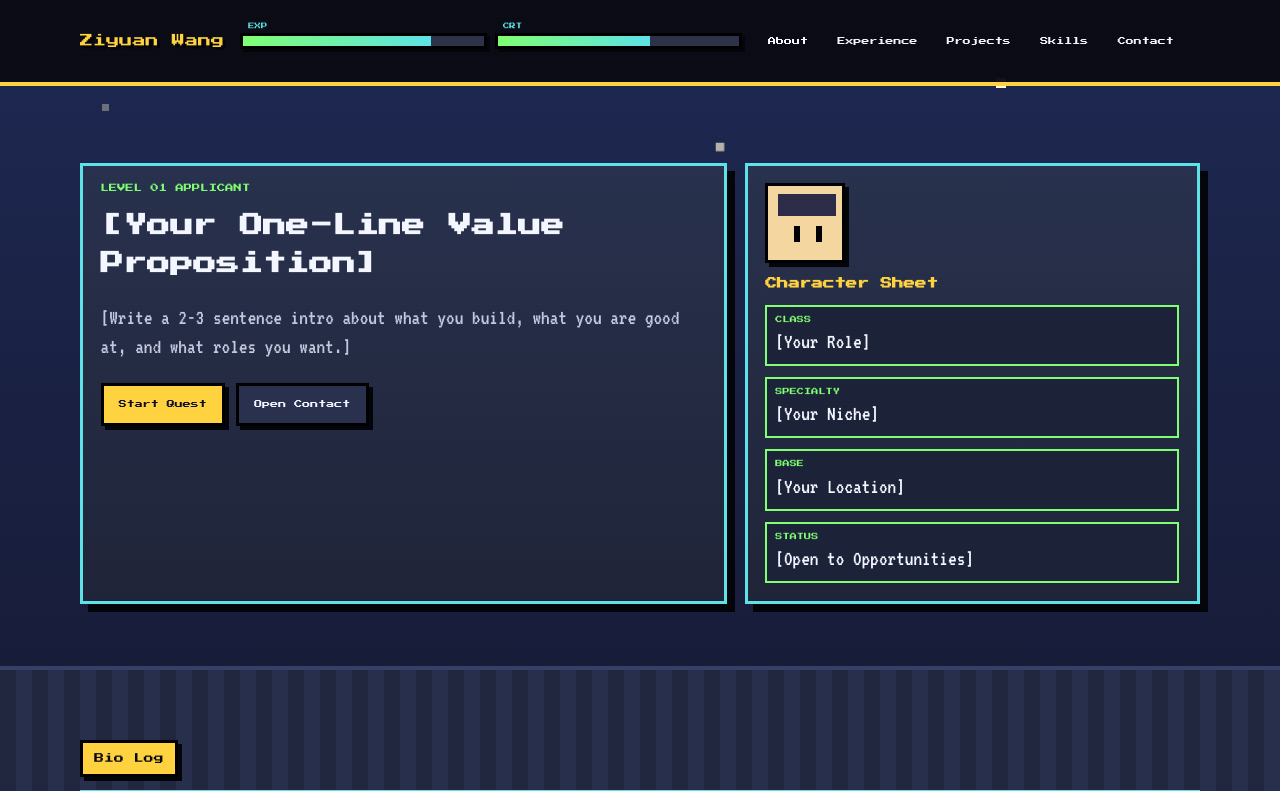
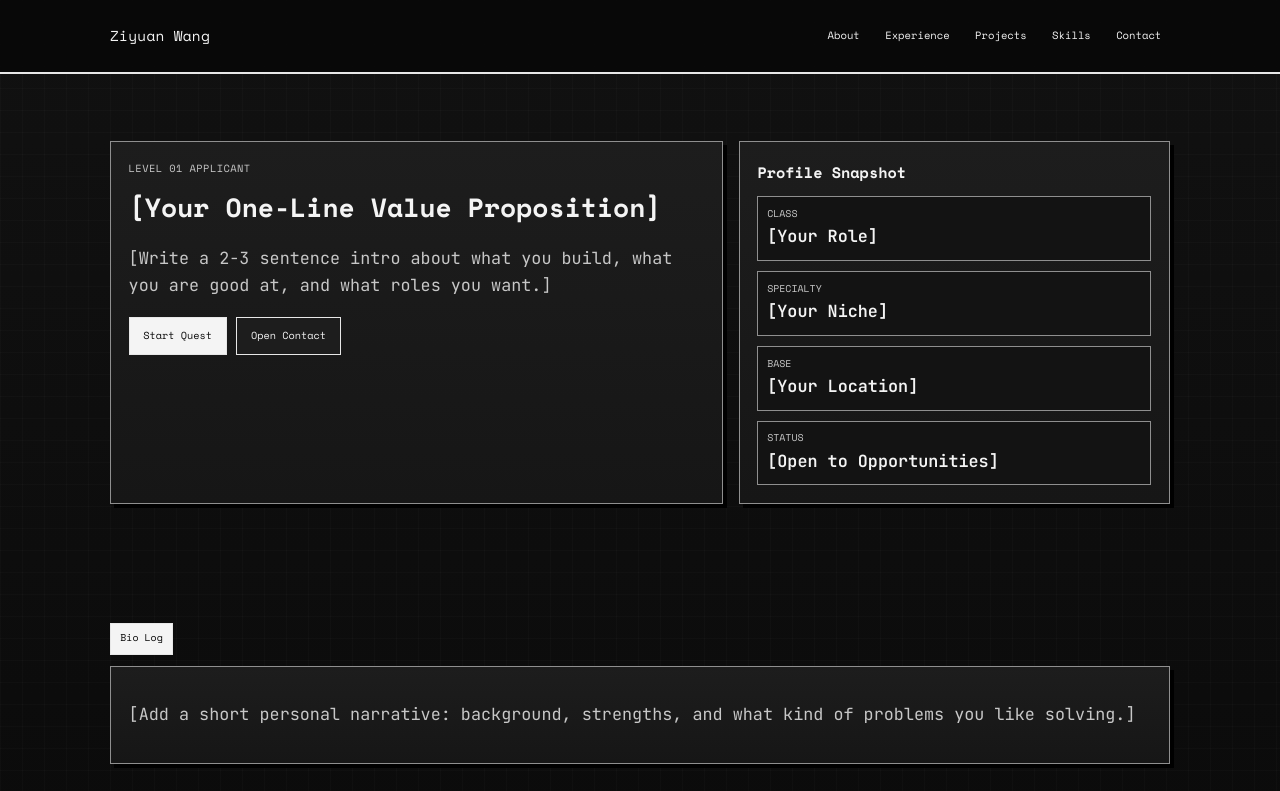
Before and after one commit to ziiiyuann/ziyuan_website, a plain HTML site: page index.html in a window 1280 px wide. Shown: the top 791 px of the page. Drawn offline with nearby package versions, Linux system fonts and the light colour scheme.

Commit message:
Refine to minimal black-and-white theme with clearer retro fonts

```diff
--- a/index.html
+++ b/index.html
@@ -6,26 +6,13 @@
   <title>Ziyuan Wang | Portfolio</title>
   <link rel="preconnect" href="https://fonts.googleapis.com" />
   <link rel="preconnect" href="https://fonts.gstatic.com" crossorigin />
-  <link href="https://fonts.googleapis.com/css2?family=Press+Start+2P&family=VT323&display=swap" rel="stylesheet" />
+  <link href="https://fonts.googleapis.com/css2?family=JetBrains+Mono:wght@400;600;700&family=Space+Mono:wght@400;700&display=swap" rel="stylesheet" />
   <link rel="stylesheet" href="styles.css" />
 </head>
 <body>
-  <div class="stars" aria-hidden="true">
-    <span class="star s1"></span>
-    <span class="star s2"></span>
-    <span class="star s3"></span>
-    <span class="star s4"></span>
-    <span class="star s5"></span>
-    <span class="star s6"></span>
-  </div>
-
   <header class="site-header">
     <div class="container nav-wrap">
       <a class="brand" href="#home">Ziyuan Wang</a>
-      <div class="hud-bars" aria-hidden="true">
-        <div class="bar"><span>EXP</span><i style="width:78%"></i></div>
-        <div class="bar"><span>CRT</span><i style="width:63%"></i></div>
-      </div>
       <button class="menu-btn" id="menuBtn" aria-label="Toggle navigation" aria-expanded="false">Menu</button>
       <nav class="nav" id="nav">
         <a href="#about">About</a>
@@ -41,7 +28,7 @@
     <section class="hero section">
       <div class="container hero-grid">
         <div class="hero-main panel reveal">
-          <p class="eyebrow">LEVEL 01 APPLICANT</p>
+          <p class="eyebrow">Level 01 Applicant</p>
           <h1>[Your One-Line Value Proposition]</h1>
           <p class="lead">[Write a 2-3 sentence intro about what you build, what you are good at, and what roles you want.]</p>
           <div class="hero-actions">
@@ -51,13 +38,12 @@
         </div>
 
         <aside class="hero-side panel reveal">
-          <div class="pixel-avatar" aria-hidden="true"></div>
-          <h2>Character Sheet</h2>
+          <h2>Profile Snapshot</h2>
           <ul class="stat-list">
-            <li><span>CLASS</span><strong>[Your Role]</strong></li>
-            <li><span>SPECIALTY</span><strong>[Your Niche]</strong></li>
-            <li><span>BASE</span><strong>[Your Location]</strong></li>
-            <li><span>STATUS</span><strong>[Open to Opportunities]</strong></li>
+            <li><span>Class</span><strong>[Your Role]</strong></li>
+            <li><span>Specialty</span><strong>[Your Niche]</strong></li>
+            <li><span>Base</span><strong>[Your Location]</strong></li>
+            <li><span>Status</span><strong>[Open to Opportunities]</strong></li>
           </ul>
         </aside>
       </div>
--- a/styles.css
+++ b/styles.css
@@ -1,15 +1,13 @@
 :root {
-  --bg-night: #0a0b12;
-  --bg-deep: #121529;
-  --panel: #1f2438;
-  --panel-alt: #2a314e;
-  --text: #f4f6ff;
-  --muted: #c3c8dd;
-  --lime: #80ff72;
-  --cyan: #5de2e7;
-  --gold: #ffd23f;
-  --pink: #ff5d8f;
-  --shadow: #04050b;
+  --bg: #090909;
+  --bg-soft: #121212;
+  --panel: #161616;
+  --panel-alt: #1d1d1d;
+  --text: #f4f4f4;
+  --muted: #c7c7c7;
+  --line: #e7e7e7;
+  --line-soft: #8f8f8f;
+  --shadow: #000000;
 }
 
 * {
@@ -23,72 +21,25 @@ html {
 body {
   margin: 0;
   color: var(--text);
-  font-family: "VT323", monospace;
-  font-size: 1.35rem;
-  line-height: 1.35;
+  font-family: "JetBrains Mono", monospace;
+  font-size: 1.05rem;
+  line-height: 1.65;
   background:
-    linear-gradient(180deg, #1e2852 0%, var(--bg-deep) 42%, var(--bg-night) 100%);
-  position: relative;
-  overflow-x: hidden;
-}
-
-body::before,
-body::after {
-  content: "";
-  position: fixed;
-  left: 0;
-  width: 100%;
-  pointer-events: none;
+    linear-gradient(180deg, #111111 0%, var(--bg) 48%, #040404 100%);
 }
 
 body::before {
-  bottom: 0;
-  height: 130px;
-  background:
-    repeating-linear-gradient(90deg, #20263e 0 16px, #272f4d 16px 32px),
-    linear-gradient(#20263e, #20263e);
-  border-top: 4px solid #354067;
-  z-index: -2;
-}
-
-body::after {
-  top: 0;
-  height: 100%;
-  background: repeating-linear-gradient(0deg, transparent 0 3px, rgba(255, 255, 255, 0.03) 3px 4px);
-  z-index: 40;
-  opacity: 0.24;
-}
-
-.stars {
+  content: "";
   position: fixed;
   inset: 0;
   pointer-events: none;
+  background-image: linear-gradient(rgba(255, 255, 255, 0.02) 1px, transparent 1px), linear-gradient(90deg, rgba(255, 255, 255, 0.02) 1px, transparent 1px);
+  background-size: 22px 22px;
   z-index: -1;
 }
 
-.star {
-  position: absolute;
-  width: 6px;
-  height: 6px;
-  background: #fff8cf;
-  box-shadow: 0 0 0 2px #fff8cf;
-  animation: twinkle 1.8s steps(2, end) infinite;
-}
-
-.s1 { top: 13%; left: 8%; animation-delay: 0.2s; }
-.s2 { top: 24%; left: 22%; animation-delay: 1s; }
-.s3 { top: 18%; left: 56%; animation-delay: 0.6s; }
-.s4 { top: 10%; left: 78%; animation-delay: 1.4s; }
-.s5 { top: 31%; left: 88%; animation-delay: 0.9s; }
-.s6 { top: 37%; left: 41%; animation-delay: 1.2s; }
-
-@keyframes twinkle {
-  0%, 100% { opacity: 1; transform: scale(1); }
-  50% { opacity: 0.35; transform: scale(0.7); }
-}
-
 .container {
-  width: min(1120px, 92%);
+  width: min(1060px, 92%);
   margin: 0 auto;
 }
 
@@ -96,16 +47,16 @@ body::after {
   position: sticky;
   top: 0;
   z-index: 30;
-  border-bottom: 4px solid var(--gold);
-  background: rgba(10, 11, 18, 0.96);
+  background: rgba(9, 9, 9, 0.96);
+  border-bottom: 2px solid var(--line);
 }
 
 .nav-wrap {
-  min-height: 82px;
-  display: grid;
-  grid-template-columns: auto 1fr auto auto;
+  min-height: 72px;
+  display: flex;
+  align-items: center;
   gap: 1rem;
-  align-items: center;
+  justify-content: space-between;
 }
 
 .brand,
@@ -117,94 +68,63 @@ h1,
 h2,
 h3,
 .card-meta {
-  font-family: "Press Start 2P", monospace;
+  font-family: "Space Mono", monospace;
 }
 
 .brand {
   text-decoration: none;
-  color: var(--gold);
-  font-size: 0.82rem;
-  text-shadow: 3px 3px 0 var(--shadow);
-}
-
-.hud-bars {
-  display: flex;
-  gap: 0.5rem;
-  min-width: 220px;
-}
-
-.bar {
-  flex: 1;
-  border: 3px solid #000;
-  background: #2c324a;
-  height: 16px;
-  position: relative;
-  box-shadow: 3px 3px 0 var(--shadow);
-}
-
-.bar span {
-  position: absolute;
-  left: 5px;
-  top: -14px;
-  font-family: "Press Start 2P", monospace;
-  font-size: 0.4rem;
-  color: var(--cyan);
-}
-
-.bar i {
-  display: block;
-  height: 100%;
-  background: linear-gradient(90deg, var(--lime), var(--cyan));
+  color: var(--text);
+  font-size: 0.9rem;
+  letter-spacing: 0.02em;
 }
 
 .nav {
   display: flex;
-  gap: 0.55rem;
+  gap: 0.5rem;
 }
 
 .nav a {
   text-decoration: none;
   color: var(--text);
-  font-size: 0.5rem;
-  padding: 0.5rem 0.52rem;
-  border: 2px solid transparent;
+  font-size: 0.66rem;
+  padding: 0.38rem 0.48rem;
+  border: 1px solid transparent;
 }
 
 .nav a:hover {
-  border-color: var(--pink);
-  transform: translate(-1px, -1px);
+  border-color: var(--line);
+  background: var(--bg-soft);
 }
 
 .menu-btn {
   display: none;
   background: var(--panel-alt);
   color: var(--text);
-  border: 3px solid var(--gold);
-  box-shadow: 4px 4px 0 var(--shadow);
-  font-size: 0.52rem;
-  padding: 0.58rem 0.7rem;
+  border: 1px solid var(--line);
+  font-size: 0.66rem;
+  padding: 0.5rem 0.65rem;
 }
 
 .section {
-  padding: 4.25rem 0;
+  padding: 3.7rem 0;
 }
 
 .hero {
-  padding-top: 4.8rem;
+  padding-top: 4.2rem;
 }
 
 .hero-grid {
   display: grid;
-  gap: 1.1rem;
+  gap: 1rem;
   grid-template-columns: 1.35fr 0.95fr;
 }
 
 .panel,
 .pixel-card,
 .skill-list li {
-  background: linear-gradient(180deg, #28314d 0%, var(--panel) 100%);
-  border: 3px solid var(--cyan);
-  box-shadow: 8px 8px 0 var(--shadow);
+  background: linear-gradient(180deg, var(--panel-alt) 0%, var(--panel) 100%);
+  border: 1px solid var(--line-soft);
+  box-shadow: 4px 4px 0 var(--shadow);
 }
 
 .panel {
@@ -213,39 +133,38 @@ h3,
 
 .title-chip {
   display: inline-block;
+  margin-bottom: 0.7rem;
   font-size: 0.62rem;
-  margin-bottom: 0.8rem;
-  color: var(--bg-night);
-  background: var(--gold);
-  border: 3px solid #000;
-  padding: 0.56rem 0.7rem;
-  box-shadow: 4px 4px 0 var(--shadow);
+  color: #0a0a0a;
+  background: var(--text);
+  border: 1px solid var(--line);
+  padding: 0.42rem 0.58rem;
 }
 
 .eyebrow {
-  margin: 0 0 0.8rem;
-  color: var(--lime);
-  font-family: "Press Start 2P", monospace;
-  font-size: 0.52rem;
+  margin: 0 0 0.7rem;
+  color: var(--muted);
+  font-family: "Space Mono", monospace;
+  font-size: 0.65rem;
+  text-transform: uppercase;
+  letter-spacing: 0.04em;
 }
 
 h1 {
   margin: 0;
-  font-size: clamp(1rem, 2.9vw, 1.45rem);
-  line-height: 1.6;
+  font-size: clamp(1.1rem, 3vw, 1.65rem);
+  line-height: 1.5;
 }
 
 h2 {
-  margin: 0.5rem 0 0.8rem;
-  font-size: 0.72rem;
-  color: var(--gold);
+  margin: 0 0 0.7rem;
+  font-size: 0.95rem;
 }
 
 h3 {
-  margin: 0.35rem 0;
-  font-size: 0.62rem;
-  line-height: 1.5;
-  color: var(--text);
+  margin: 0.25rem 0;
+  font-size: 0.82rem;
+  line-height: 1.45;
 }
 
 .lead,
@@ -255,64 +174,32 @@ li {
 }
 
 .hero-actions {
-  margin-top: 1.2rem;
+  margin-top: 1rem;
   display: flex;
-  gap: 0.7rem;
+  gap: 0.6rem;
   flex-wrap: wrap;
 }
 
 .btn {
   text-decoration: none;
-  color: #0d1020;
-  font-size: 0.5rem;
-  border: 3px solid #000;
-  box-shadow: 4px 4px 0 var(--shadow);
-  padding: 0.8rem 0.95rem;
+  font-size: 0.64rem;
+  color: var(--text);
+  border: 1px solid var(--line);
+  padding: 0.62rem 0.85rem;
+  background: var(--panel-alt);
 }
 
 .btn:hover {
-  transform: translate(-2px, -2px);
-  box-shadow: 6px 6px 0 var(--shadow);
+  background: #222222;
 }
 
 .btn-primary {
-  background: var(--gold);
+  background: var(--text);
+  color: #0a0a0a;
 }
 
-.btn-secondary {
-  color: var(--text);
-  background: var(--panel-alt);
-}
-
-.pixel-avatar {
-  width: 80px;
-  height: 80px;
-  margin-bottom: 0.8rem;
-  background: #f4d6a1;
-  position: relative;
-  border: 3px solid #000;
-  box-shadow: 4px 4px 0 var(--shadow);
-}
-
-.pixel-avatar::before {
-  content: "";
-  position: absolute;
-  left: 10px;
-  top: 8px;
-  width: 58px;
-  height: 22px;
-  background: #2d2c48;
-}
-
-.pixel-avatar::after {
-  content: "";
-  position: absolute;
-  left: 18px;
-  top: 40px;
-  width: 44px;
-  height: 16px;
-  background:
-    linear-gradient(90deg, transparent 0 8px, #000 8px 14px, transparent 14px 30px, #000 30px 36px, transparent 36px 44px);
+.btn-primary:hover {
+  background: #d7d7d7;
 }
 
 .stat-list {
@@ -320,45 +207,46 @@ li {
   margin: 0;
   padding: 0;
   display: grid;
-  gap: 0.7rem;
+  gap: 0.62rem;
 }
 
 .stat-list li {
-  border: 2px solid var(--lime);
-  background: #1c2238;
-  padding: 0.5rem;
+  border: 1px solid var(--line-soft);
+  background: #131313;
+  padding: 0.55rem;
 }
 
 .stat-list span {
   display: block;
-  color: var(--lime);
-  font-family: "Press Start 2P", monospace;
-  font-size: 0.45rem;
-  margin-bottom: 0.15rem;
+  font-family: "Space Mono", monospace;
+  font-size: 0.62rem;
+  color: var(--muted);
+  margin-bottom: 0.08rem;
+  text-transform: uppercase;
 }
 
 .stat-list strong {
   color: var(--text);
-  font-weight: 400;
+  font-weight: 600;
 }
 
 .card-grid {
   display: grid;
-  gap: 1rem;
+  gap: 0.9rem;
   grid-template-columns: repeat(3, minmax(0, 1fr));
 }
 
 .pixel-card {
   padding: 1rem;
   opacity: 0;
-  transform: translateY(16px);
-  transition: opacity 420ms steps(4, end), transform 420ms steps(4, end);
+  transform: translateY(12px);
+  transition: opacity 320ms ease, transform 320ms ease;
 }
 
 .card-meta {
   margin: 0;
-  font-size: 0.45rem;
-  color: var(--cyan);
+  font-size: 0.58rem;
+  color: #d8d8d8;
 }
 
 .card-sub {
@@ -367,19 +255,15 @@ li {
 }
 
 .pixel-card ul {
-  margin: 0.4rem 0 0;
+  margin: 0.36rem 0 0;
   padding-left: 1rem;
 }
 
 .card-link {
-  text-decoration: none;
-  color: var(--gold);
-  font-family: "Press Start 2P", monospace;
-  font-size: 0.48rem;
-}
-
-.card-link:hover {
-  color: #fff1ad;
+  text-decoration: underline;
+  color: var(--text);
+  font-family: "Space Mono", monospace;
+  font-size: 0.62rem;
 }
 
 .skill-list {
@@ -387,25 +271,25 @@ li {
   margin: 0;
   padding: 0;
   display: grid;
+  gap: 0.75rem;
   grid-template-columns: repeat(4, minmax(0, 1fr));
-  gap: 0.8rem;
   opacity: 0;
-  transform: translateY(16px);
-  transition: opacity 420ms steps(4, end), transform 420ms steps(4, end);
+  transform: translateY(12px);
+  transition: opacity 320ms ease, transform 320ms ease;
 }
 
 .skill-list li {
   text-align: center;
-  font-family: "Press Start 2P", monospace;
-  font-size: 0.45rem;
-  line-height: 1.8;
-  padding: 0.72rem;
+  font-family: "Space Mono", monospace;
+  font-size: 0.62rem;
+  line-height: 1.6;
+  padding: 0.7rem 0.55rem;
 }
 
 .reveal {
   opacity: 0;
-  transform: translateY(16px);
-  transition: opacity 420ms steps(4, end), transform 420ms steps(4, end);
+  transform: translateY(12px);
+  transition: opacity 320ms ease, transform 320ms ease;
 }
 
 .reveal.is-visible,
@@ -416,17 +300,17 @@ li {
 }
 
 .site-footer {
-  padding: 1.7rem 0 2.2rem;
-  border-top: 4px solid var(--pink);
-  background: rgba(9, 10, 16, 0.7);
+  padding: 1.5rem 0 2rem;
+  border-top: 2px solid var(--line-soft);
+  background: rgba(7, 7, 7, 0.85);
 }
 
 .site-footer p {
   margin: 0;
+  text-align: center;
   color: var(--text);
-  text-align: center;
-  font-family: "Press Start 2P", monospace;
-  font-size: 0.48rem;
+  font-family: "Space Mono", monospace;
+  font-size: 0.6rem;
 }
 
 @media (max-width: 980px) {
@@ -438,10 +322,6 @@ li {
   .skill-list {
     grid-template-columns: repeat(2, minmax(0, 1fr));
   }
-
-  .hud-bars {
-    display: none;
-  }
 }
 
 @media (max-width: 860px) {
@@ -451,25 +331,20 @@ li {
     justify-content: center;
   }
 
-  .nav-wrap {
-    grid-template-columns: auto auto;
-  }
-
   .nav {
     position: absolute;
-    top: 82px;
+    top: 72px;
     right: 4%;
     flex-direction: column;
-    background: var(--panel);
-    border: 3px solid var(--gold);
-    box-shadow: 8px 8px 0 var(--shadow);
-    padding: 0.7rem;
-    min-width: 190px;
+    min-width: 180px;
+    background: #0f0f0f;
+    border: 1px solid var(--line);
+    padding: 0.6rem;
     opacity: 0;
     pointer-events: none;
     transform: scale(0.98);
     transform-origin: top right;
-    transition: opacity 180ms steps(2, end), transform 180ms steps(2, end);
+    transition: opacity 180ms ease, transform 180ms ease;
   }
 
   .nav.is-open {
@@ -479,10 +354,10 @@ li {
   }
 
   .section {
-    padding: 3.4rem 0;
+    padding: 3rem 0;
   }
 
   .hero {
-    padding-top: 3.8rem;
+    padding-top: 3.4rem;
   }
 }
```
